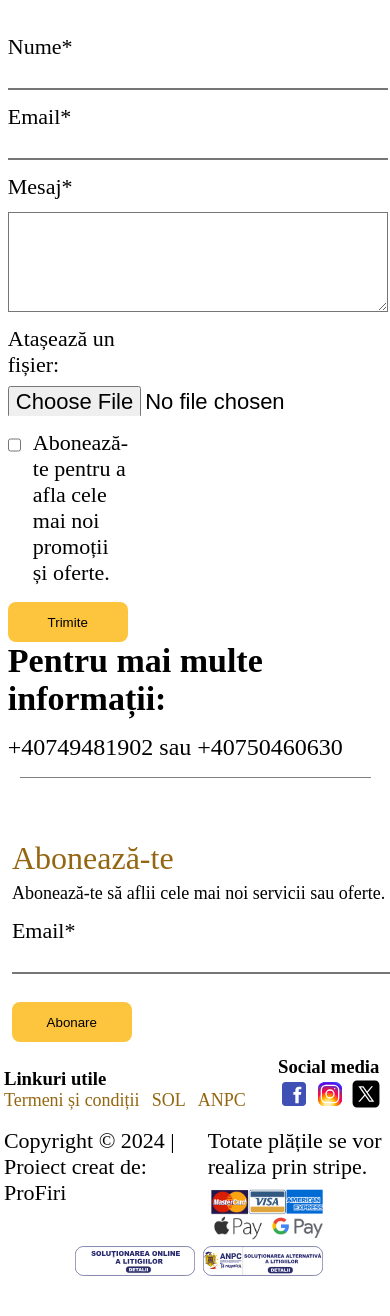
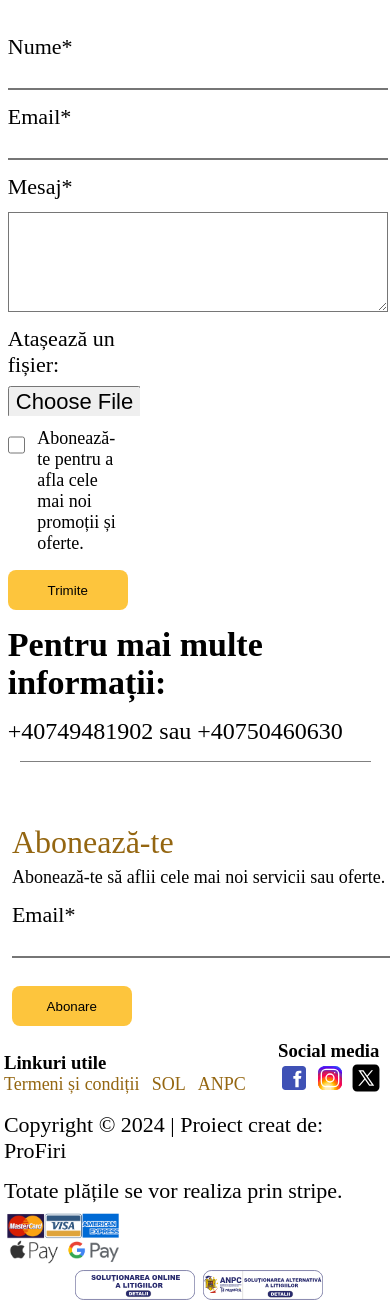
Before and after one commit to Flaviu8/profiri, a React (Vite) app: page / in a window 390 px wide. Shown: the part 7446-8762 px from the top of the page. Before the commit the page ends 8738 px from the top, so only its background shows below. Built offline with nearby package versions, Linux system fonts and the light colour scheme.

Commit message:
redesigned

```diff
--- a/src/components/contact/Contact.jsx
+++ b/src/components/contact/Contact.jsx
@@ -24,7 +24,7 @@ export default function Contact() {
             id="subscribeNews"
             name="subscribe"
             value="newsletter" />
-            <label to="subscribeNews">Abonează-te pentru a afla cele mai noi promoții și oferte.</label>
+            <p>Abonează-te pentru a afla cele mai noi promoții și oferte.</p>
          </form>
          <div className='button-contact'>
                 <button>Trimite</button>
--- a/src/components/contact/contact.css
+++ b/src/components/contact/contact.css
@@ -53,6 +53,7 @@ form input::after {
     background-color: #FDC53D;
     cursor: pointer;
     margin-top: 16px;
+    color: black;
 }
 
 .button-contact button:hover {
@@ -75,6 +76,11 @@ form input:nth-of-type(2) {
     padding-left: 8px;
 }
 
+form input:nth-of-type(3) {
+    width: 132px;
+}
+
+
 .contact-form {
     display: flex;
     flex-direction: row;
@@ -85,8 +91,11 @@ form input:nth-of-type(2) {
     margin-top: 14px;
 }
 
-.contact-form label {
+.contact-form p {
     margin-left: 12px;
+    margin-top: 12px;
+    font-size: 18px;
+
 }
 
 .contact-page {
@@ -127,4 +136,11 @@ form input:nth-of-type(2) {
         width: 80px;
     }
 
+
+    .pro {
+        margin-top: 16px;
+    }
+
+
+
 }
--- a/src/components/footer/footer.css
+++ b/src/components/footer/footer.css
@@ -100,4 +100,12 @@ footer  {
         width: 98%;
     }
 
+    .copyright {
+        display: block;
+    }
+
+    .copyright p {
+        margin-top: 14px;
+    }
+
 }
--- a/src/components/header/header.css
+++ b/src/components/header/header.css
@@ -56,6 +56,7 @@
     border-radius: 8px;
     margin-top: 26px;
     cursor: pointer;
+    color: black;
 }
 
 .colors button:hover {
```
